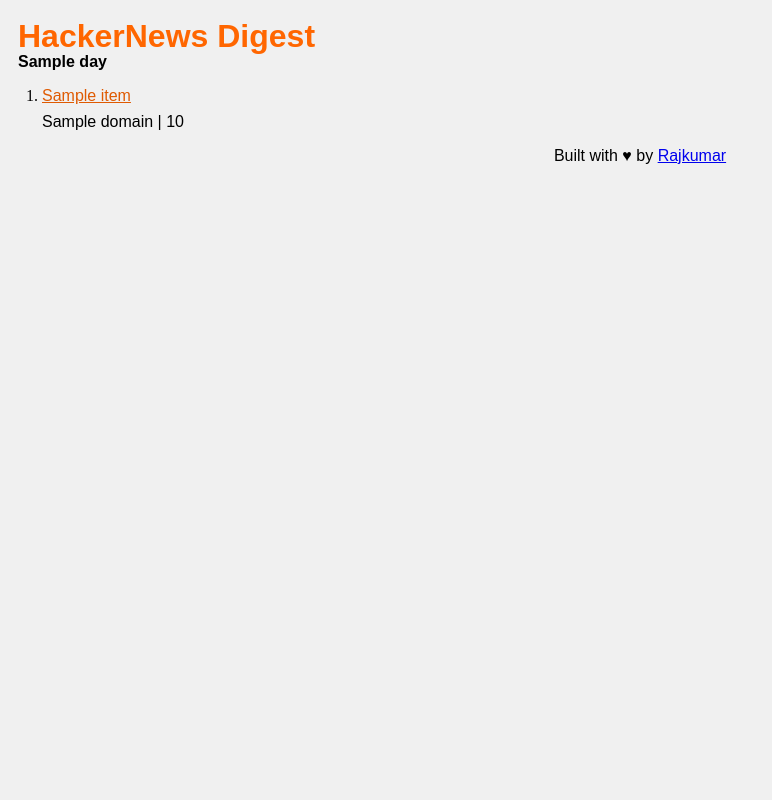
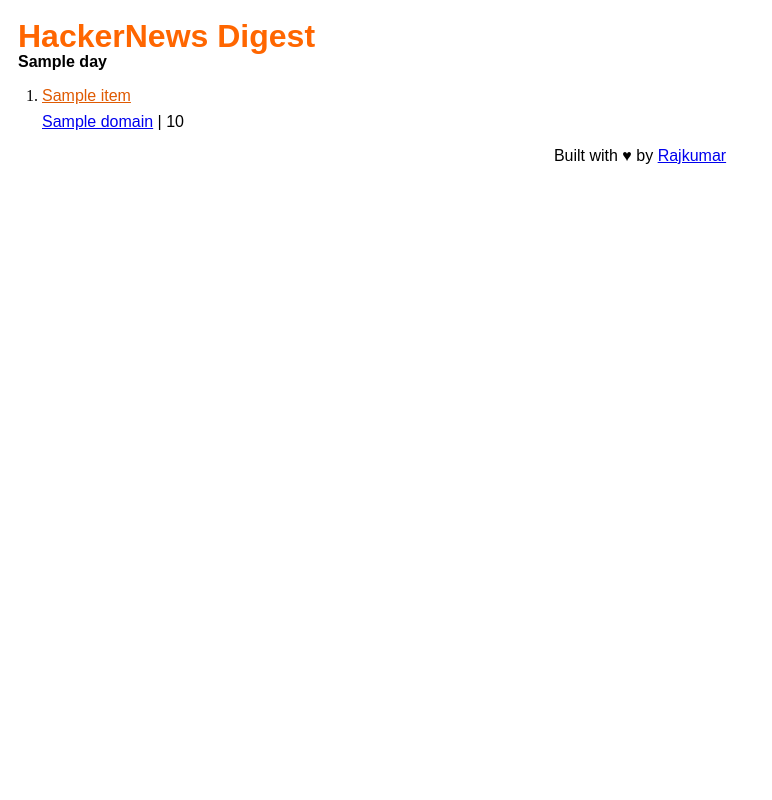
Before and after one commit to rajkumaar23/hackernews-digest, a Python web app: template templates/newsletter.jinja in a window 1280 px wide. Shown: the whole page, without its empty margins (0-772 px from the left). Run offline with Jinja, Linux system fonts and the light colour scheme; the template is opened without the code that fills it: most values are stand-ins (such as "Sample title", 1, 10 or a date in 2020); some web fonts are replaced.

Commit message:
tweak css

```diff
--- a/templates/newsletter.jinja
+++ b/templates/newsletter.jinja
@@ -9,7 +9,6 @@
     <title>HackerNews Digest by Rajkumar</title>
     <style>
       body {
-        background: rgb(240, 240, 240);
         padding: 10px;
       }
       a.orange {
@@ -47,7 +46,8 @@
           <a class="orange" href="{{ item.href }}">{{ item.title }}</a>
         </p>
         <p>
-          <span>{{ item.domain }}</span> | <span>{{ item.points }}</span>
+          <a href="{{ item.domain }}">{{ item.domain }}</a> |
+          <span>{{ item.points }}</span>
         </p>
       </li>
       {% endfor %}
```
Also changed, not shown: screenshot.png.
